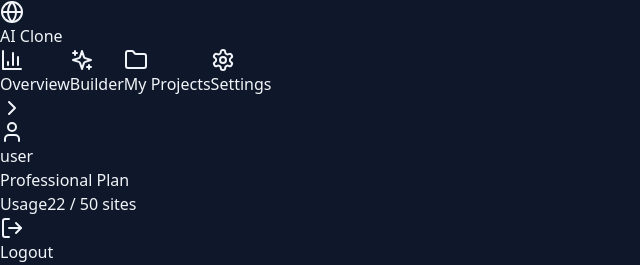
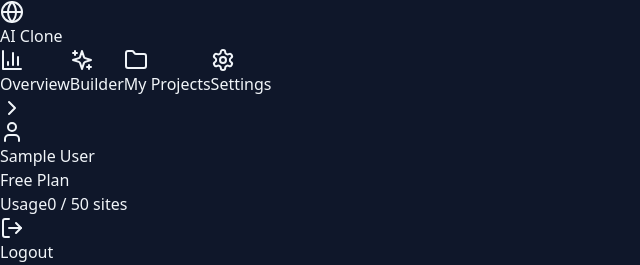
Before and after one commit to jatin8469/Ai-Web-clone-builder, a React (Vite) app: page /dashboard in a window 1280 px wide. Shown: the top 265 px of the page, without its empty margins (0-640 px from the left). Built offline with nearby package versions, Linux system fonts and the light colour scheme; no server answers; the database is empty; sample sign-in values are in the browser's storage.

Commit message:
feat: display real user project count in dashboard sidebar

```diff
--- a/src/components/Dashboard/Sidebar.jsx
+++ b/src/components/Dashboard/Sidebar.jsx
@@ -11,6 +11,9 @@ import {
 } from 'lucide-react';
 import { useAuth } from '../../contexts/AuthContext';
 import { useNavigate, useLocation } from 'react-router-dom';
+import { useState, useEffect } from 'react';
+import { collection, query, where, getDocs } from 'firebase/firestore';
+import { db } from '../../firebase';
 
 export default function Sidebar() {
   const { currentUser, logout } = useAuth();
@@ -23,6 +26,27 @@ export default function Sidebar() {
     { icon: <FolderIcon className="w-5 h-5" />, label: "My Projects", path: "/dashboard/projects" },
     { icon: <Settings className="w-5 h-5" />, label: "Settings", path: "/dashboard/settings" },
   ];
+
+  const [projectCount, setProjectCount] = useState(0);
+
+  useEffect(() => {
+    if (!currentUser?.uid) return;
+
+    async function fetchCount() {
+      try {
+        const q = query(
+          collection(db, 'projects'),
+          where('userID', '==', currentUser.uid)
+        );
+        const snap = await getDocs(q);
+        setProjectCount(snap.docs.length);
+      } catch (err) {
+        console.error("Failed to fetch project count:", err);
+      }
+    }
+
+    fetchCount();
+  }, [currentUser]);
 
   async function handleLogout() {
     try {
@@ -82,19 +106,23 @@ export default function Sidebar() {
             </div>
             <div className="flex-1 min-w-0">
               <p className="text-sm font-semibold text-white truncate">
-                {currentUser?.email?.split('@')[0]}
+                {currentUser?.displayName || currentUser?.email?.split('@')[0]}
               </p>
               <p className="text-xs text-slate-500 truncate">
-                Professional Plan
+                Free Plan
               </p>
             </div>
           </div>
-          <div className="w-full bg-slate-800 rounded-full h-1.5 mb-1.5">
-            <div className="bg-indigo-600 h-1.5 rounded-full w-2/3"></div>
+          <div className="w-full bg-slate-800 rounded-full h-1.5 mb-1.5 overflow-hidden">
+            <motion.div
+              initial={{ width: 0 }}
+              animate={{ width: `${Math.min((projectCount / 50) * 100, 100)}%` }}
+              className="bg-indigo-600 h-1.5 rounded-full"
+            ></motion.div>
           </div>
           <p className="text-[10px] text-slate-500 flex justify-between">
             <span>Usage</span>
-            <span>22 / 50 sites</span>
+            <span>{projectCount} / 50 sites</span>
           </p>
         </div>
 
```
